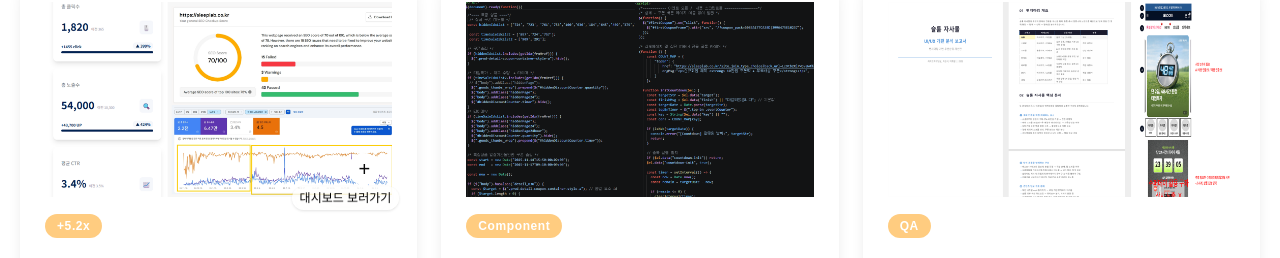
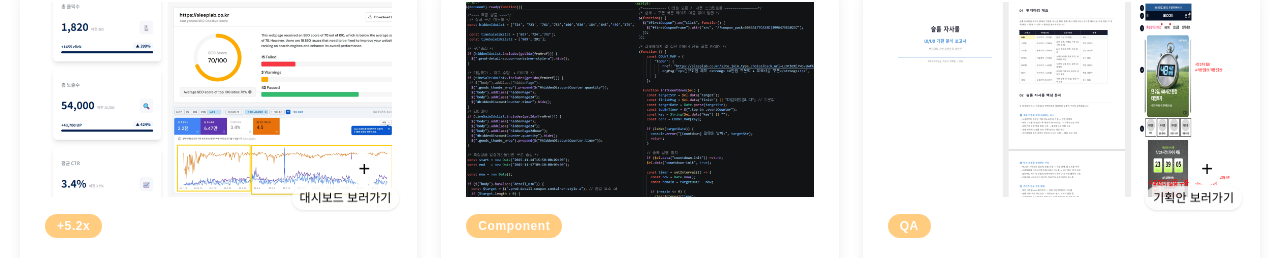
Before and after one commit to hg231049/Dles_Portfolio, a React (Vite) app: page / in a window 1280 px wide. Shown: the part 1913-2171 px from the top of the page. Built offline with nearby package versions, Linux system fonts and the light colour scheme.

Commit message:
기획안 랜딩 추가

```diff
--- a/src/data/competencies.ts
+++ b/src/data/competencies.ts
@@ -45,6 +45,8 @@ export const competencies:CompetenciesItems[] = [
     title: "Strategic Collaboration",
     subtitle: "기획 단계부터 참여하는 퍼블리셔",
     thumbs: proposalThumb,
+    link:"https://www.figma.com/design/SjVNvAIlA0Fyprz9D92kdF/%EC%BB%A4%EB%A8%B8%EC%8A%A4-%EB%A9%94%EC%9D%B8%ED%8E%98%EC%9D%B4%EC%A7%80-UX-%EA%B0%9C%EC%84%A0-%EA%B8%B0%ED%9A%8D?node-id=0-1&t=KditUneoD3yzTQI7-1",
+    linkToolTip:"기획안 보러가기",
     points: [
       "디자인 시안 구현 가능성 사전 검토",
       "UX 관점의 개선안 제안",
```
Also changed, not shown: src/assets/img/sloom-m-thumb2.png (added).
